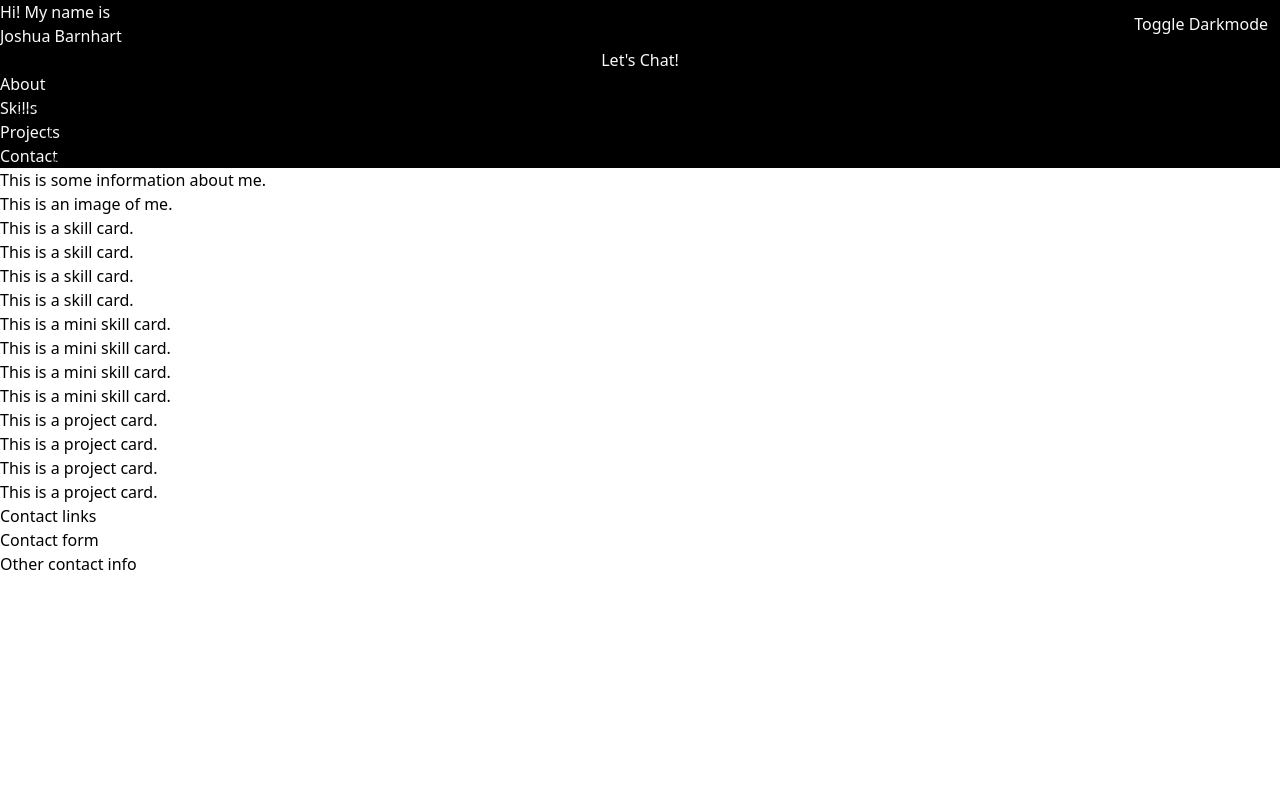
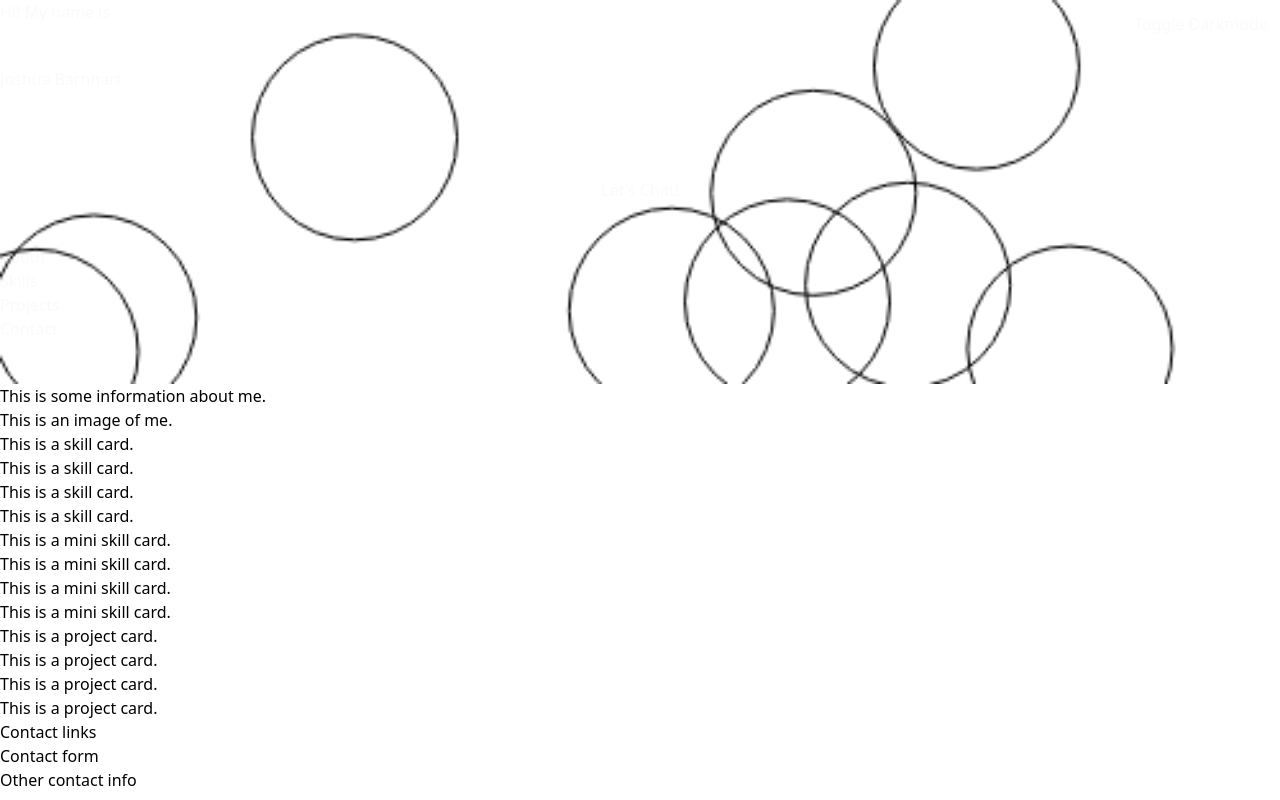
Before and after one commit to jrbarnhart/portfolio, a React (Vite) app: page / in a window 1280 px wide. Built offline with nearby package versions, Linux system fonts and the light colour scheme; the HTML template or start-up script is replaced by a standard one.

Commit message:
Make header container transparent

```diff
--- a/src/components/Header/Header.tsx
+++ b/src/components/Header/Header.tsx
@@ -5,7 +5,7 @@ import TitleCard from "./TitleCard";
 
 const Header = () => {
   return (
-    <div className="relative w-full bg-black dark:bg-white text-neutral-50 dark:text-black grid">
+    <div className="relative w-full h-96 bg-transparent text-neutral-50 dark:text-black grid">
       <AsteroidsBackground />
       <TitleCard />
       <Nav />
```
